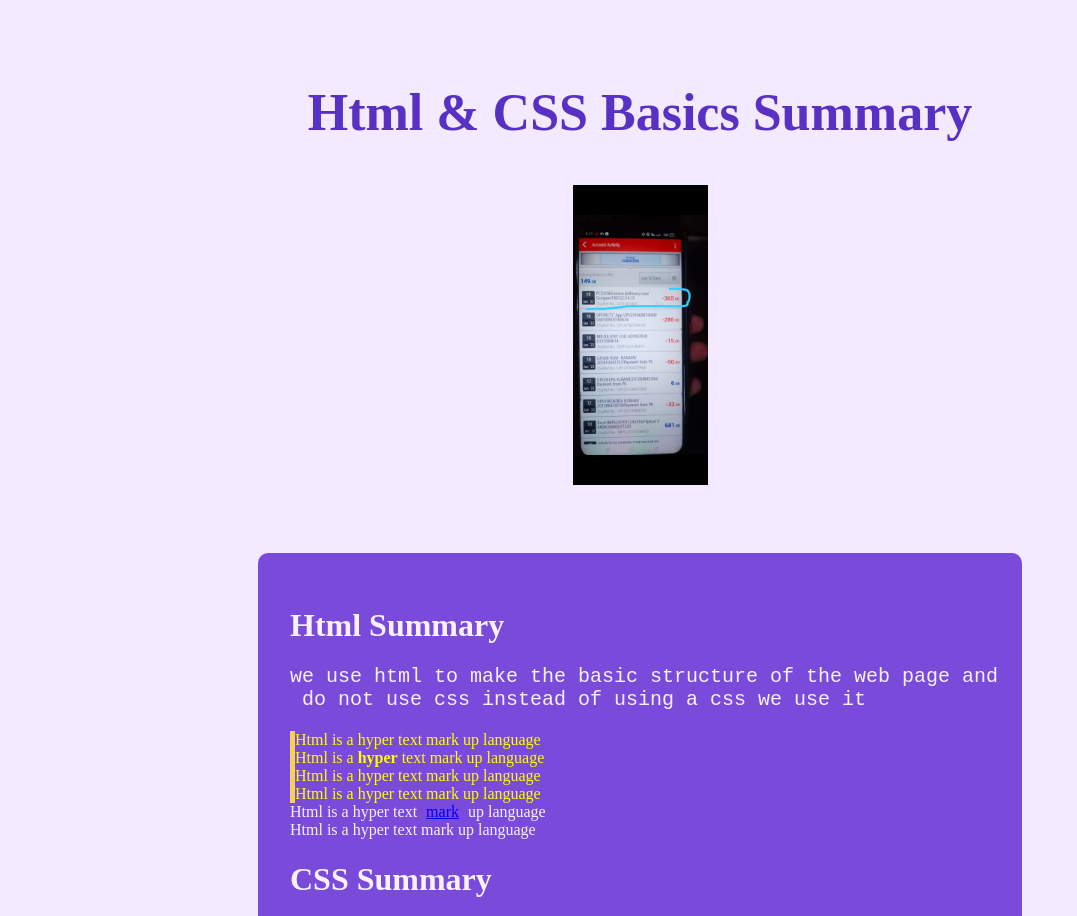
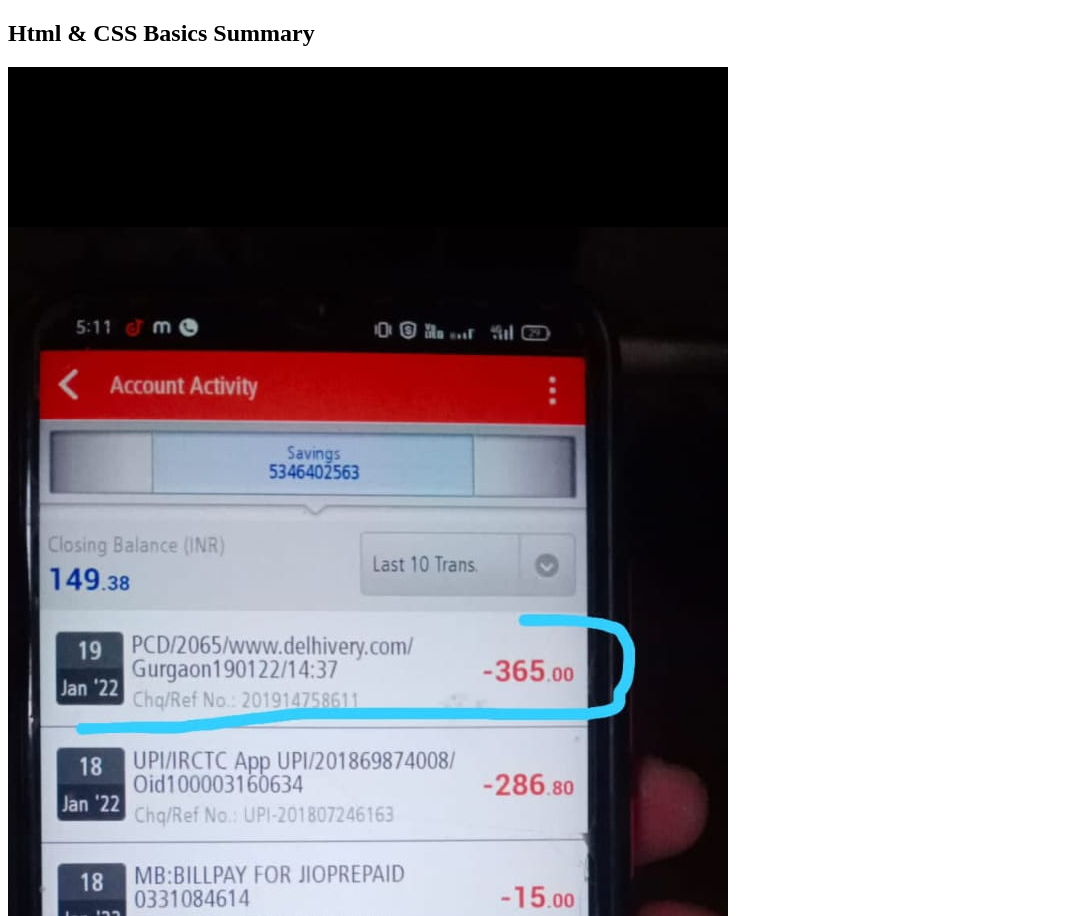
Before and after one commit to ritika22jan/file-2, a website built with Vite: page webpage1.html in a window 1280 px wide. Shown: the top 916 px of the page, without its empty margins (0-1077 px from the left). Built offline with nearby package versions, Linux system fonts and the light colour scheme.

Commit message:
Add files via upload

```diff
--- a/style.css
+++ b/style.css
@@ -1,48 +1,17 @@
-h2{
-    font-size: 52px;
-    color: rgb(88,49,196);
-}
-body{
-    background-color: rgb(244,234,255);
-}
-header{
-    text-align: center;
-    padding: 32px;
-}
-header img{
-    height: 300px;
-}
-pre{
-    font-size: 20px;
-}
-main{
-    background-color: rgb(122,74,218);
-    padding: 32px;
-    margin: 32px auto;
-    width: 700px;
-    border-radius: 10px;
-    color: rgb(248,241,255);
+.box{
+    max-height: 100px;
+    border: 1px solid black;
+    overflow: scroll;
 }
 
-#ritesh{
-    list-style: none;
-    margin: 0;
-    padding: 0;
+.mydiv{
+    border: 1px solid black;
+    margin: 5px;
+    min-height: 100px;
 }
 
-.important{
-    color: yellow;
-    border-left: 5px solid rgb(247, 209, 85);
+#divi{
+    border: 1px solid black;
+    height: 50px;
+   overflow: auto;
 }
-
-#hello{
-    font-weight: bold;
-}
-
-main a{
-   margin: 5px;
-}
-
-main a :hover{
-    background-color: red;
-}
```
Also changed, not shown: index.html (+19 -43 lines).
